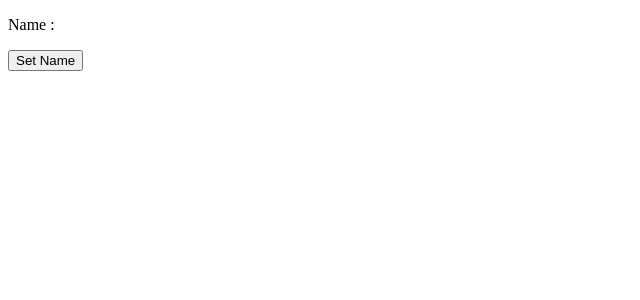
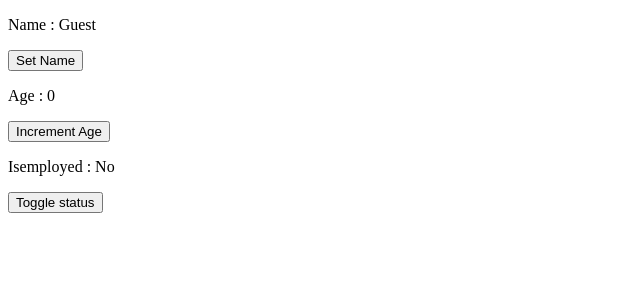
Before and after one commit to Shyamsundar-techversant/Rect_brocode, a React (Vite) app: page / in a window 1280 px wide. Shown: the top 300 px of the page, without its empty margins (0-640 px from the left). Built offline with nearby package versions, Linux system fonts and the light colour scheme.

Commit message:
useState() - part 2

```diff
--- /dev/null
+++ b/src/Counter.jsx
@@ -0,0 +1,4 @@
+function Counter(){
+
+}
+export default Counter;
--- a/src/MyComponent.jsx
+++ b/src/MyComponent.jsx
@@ -3,13 +3,25 @@
     // below name -- stateful variable, setName - setter function.
     //when we use a setter funciton of a stateful variable it will trigger a rerender of the virtual dom. Normal variable don't.
 
-    const [name,setName] = useState();
+    const [name,setName] = useState("Guest");
+    const [age,setAge] = useState(0) ;
+    const [isEmployed,setIsEmployed] = useState(false);
     const updateName = () => {
         setName("Spongebob")
+    }
+    const incrementAge = () =>{
+        setAge(age+1)
+    }
+    const toggleEmployedStatus = () =>{
+        setIsEmployed(!isEmployed)
     }
     return(<div>
         <p>Name : {name}</p>
         <button onClick={updateName}>Set Name</button>
+        <p>Age : {age}</p>
+        <button onClick={incrementAge}>Increment Age</button>
+        <p>Isemployed : {isEmployed?"Yes":"No"}</p>
+        <button onClick={toggleEmployedStatus}>Toggle status</button>
     </div>)
 
 }
```
